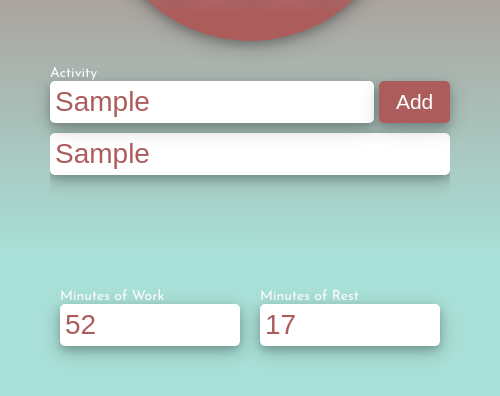
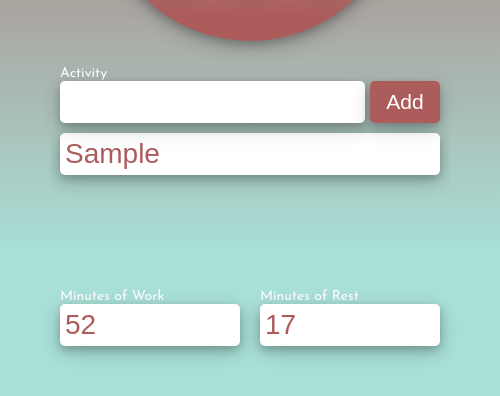
Before and after one commit to livingkurt/Work-Break-Timer, an Electron app: page index.html in a window 500 px wide. Both pictures are taken after typing "Sample" into the empty fields and a click on the button "Add". Shown: the part 374-770 px from the top of the page. Drawn offline with Linux system fonts and the light colour scheme.

Commit message:
Updated so it will prepend instead of append to list

```diff
--- a/script.js
+++ b/script.js
@@ -171,7 +171,8 @@ const add_activity = () => {
   let list_item = document.createElement("li");
   list_item.textContent = document.querySelector(".activity_input").value
   list_item.setAttribute("class", "list_item")
-  activity_list_div.appendChild(list_item)
+  activity_list_div.prepend(list_item)
+  document.querySelector(".activity_input").value = ""
   // activity_list_div.write(`<li class=list_item>${document.querySelector(".activity_input").value}</li>`)
 
 
--- a/style.css
+++ b/style.css
@@ -72,9 +72,10 @@ li {
   font-family: sans-serif;
   background: white;
   margin-top: 10px;
+  margin: 10px auto 0px auto;
   padding: 5px;
   color: #ad5c5c;
-  width: 100%;
+  width: 95%;
   box-shadow: 0 4px 8px 0 rgba(0, 0, 0, 0.2), 0 6px 20px 0 rgba(0, 0, 0, 0.19);
 }
 
@@ -103,7 +104,7 @@ label {
   left: 0;
   right: 0;
   bottom: 0;
-  background-color: rgba(168, 223, 214, 1);
+  background-color: #ad5c5c;
   -webkit-transition: 0.4s;
   transition: 0.4s;
   border-radius: 34px;
@@ -239,7 +240,7 @@ input:checked+.slider:before {
 }
 
 .activity_input_div {
-  width: 100%;
+  width: 95%;
   margin: 0 auto;
 }
 
```
